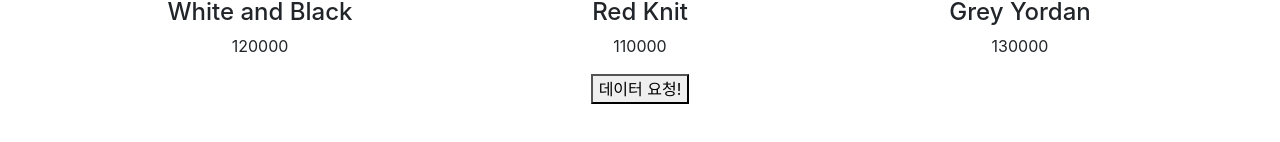
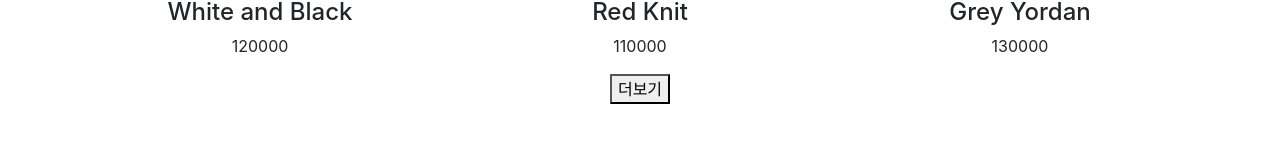
Before and after one commit to JIS0098/react-shop, a React (Create React App) app: page / in a window 1280 px wide. Shown: the part 572-714 px from the top of the page. Built offline with nearby package versions, Linux system fonts and the light colour scheme; no server answers.

Commit message:
리액트에서 탭ui만들기 시작

```diff
--- a/src/App.js
+++ b/src/App.js
@@ -10,12 +10,22 @@ import axios from 'axios';
 
 function App() {
   let [shoes, setShoes] = useState(data)
+  let [count , setCount] = useState(1)
+  let [loading, setLoading] = useState(true)
 
   let navigate = useNavigate();
 
   useEffect(() => {
-
-  }, [])
+    axios.get(`https://codingapple1.github.io/shop/data${count}.json`).then((a) => {
+          let copy = [...shoes, ...a.data]
+          setShoes(copy)
+          setLoading(false)
+        })
+          .catch(() => {
+            console.log('데이터 전송 실패!')
+            setLoading(false)
+          })
+  }, [count])
 
   return (
     <div className="App">
@@ -48,16 +58,20 @@ function App() {
           <Route path='two' element={<div>생일기념 쿠폰받기</div>} />
         </Route>
       </Routes>
-      <button onClick={() => {
-        axios.get('https://codingapple1.github.io/shop/data2.json').then((a) => {
-          let data = a.data
-          let copy = [...shoes, ...data]
-          setShoes(copy)
-        })
-          .catch(() => {
-            console.log('데이터 전송 실패!')
-          })
-      }}>데이터 요청!</button>
+      { loading?
+        <div>...로딩중</div>
+        :null
+      }
+
+      {
+        count >3?
+        <div>추가할 상품이 없습니다.</div>
+        :<button onClick={() => {
+          setCount(count+1)
+        }}>더보기</button>
+
+      }
+
     </div>
   );
 
```
